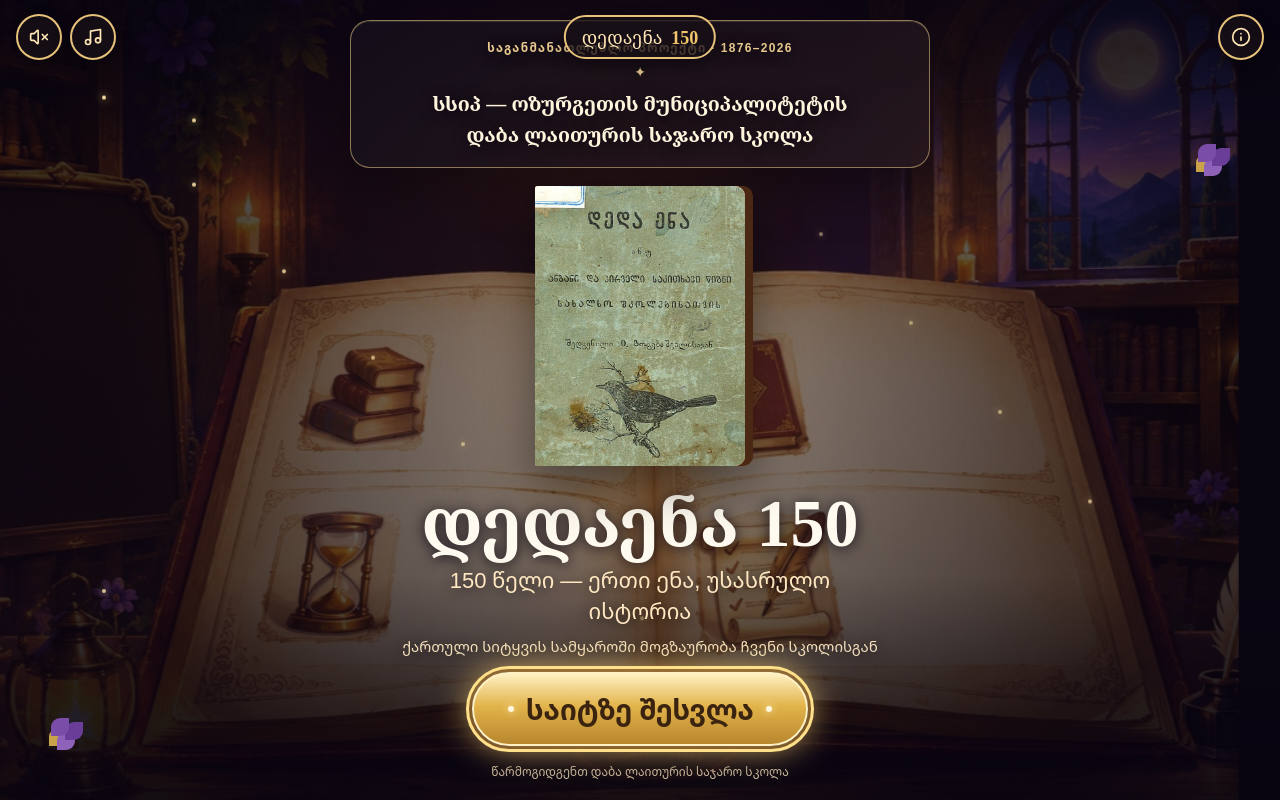
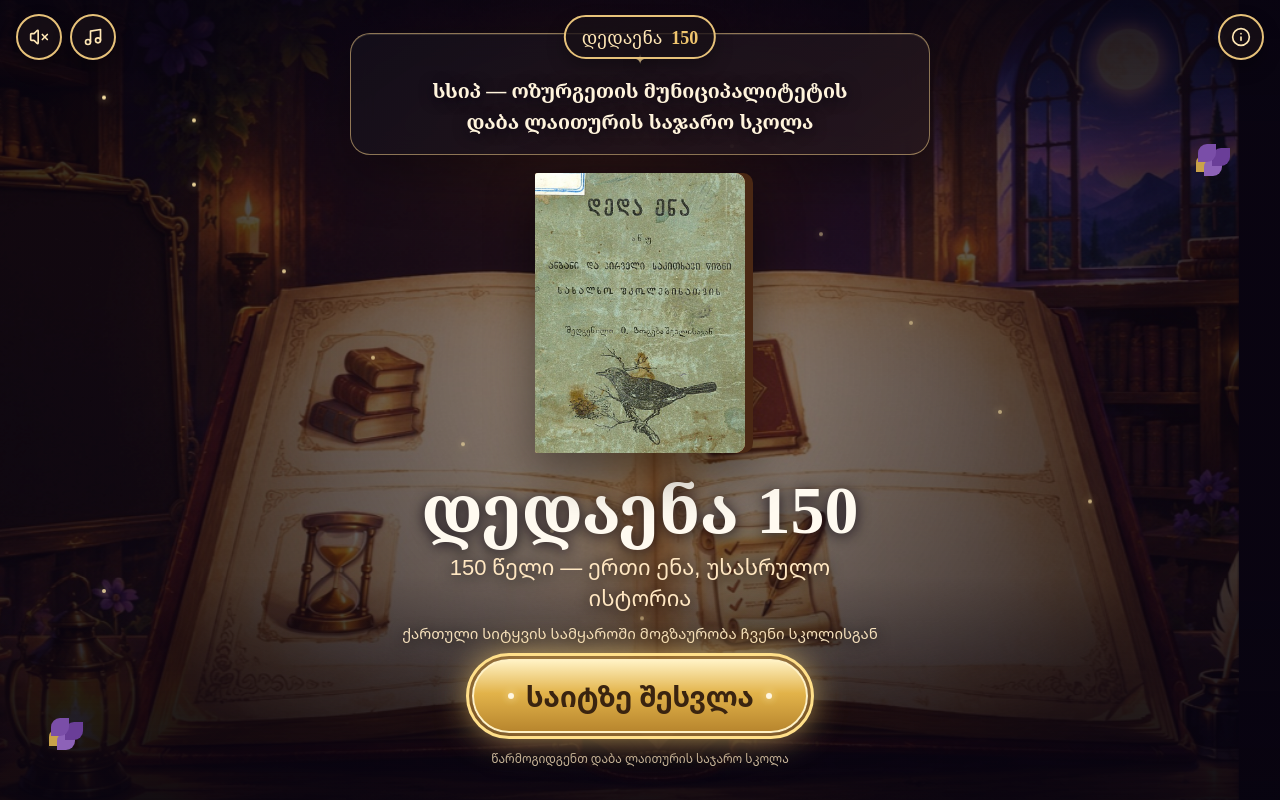
Before and after one commit to anrex019/dedaena150, a React (Vite) app: page / in a window 1280 px wide. Built offline with nearby package versions, Linux system fonts and the light colour scheme.

Commit message:
Remove educational project and year caption from school intro

```diff
--- a/src/components/home/Opening.tsx
+++ b/src/components/home/Opening.tsx
@@ -99,7 +99,6 @@ export function Opening({ phase, reduced, onBegin, onFinish }: Props) {
 
       <div className={styles.stage}>
         {phase === 'welcome' && <div className={styles.schoolIdentity} aria-label="პროექტის წარმდგენი სკოლა">
-          <span className={styles.schoolEyebrow}>საგანმანათლებლო პროექტი · 1876–2026</span>
           <span className={styles.schoolDivider} aria-hidden="true">✦</span>
           <span className={styles.schoolName}>სსიპ — ოზურგეთის მუნიციპალიტეტის<br />დაბა ლაითურის საჯარო სკოლა</span>
         </div>}
```
